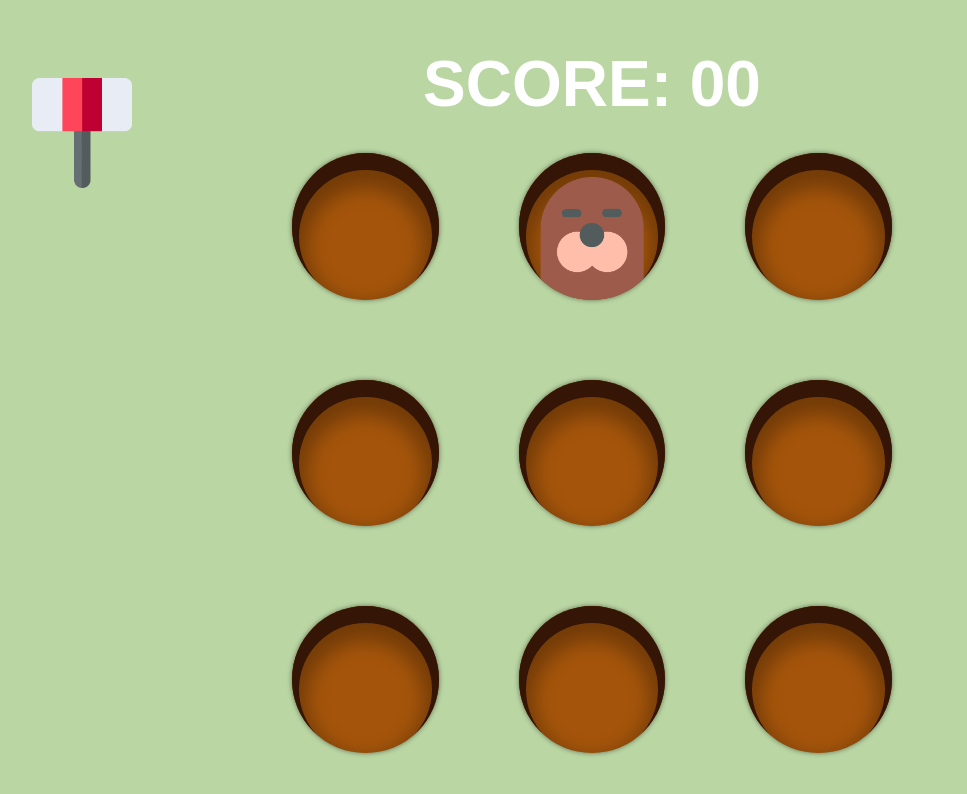
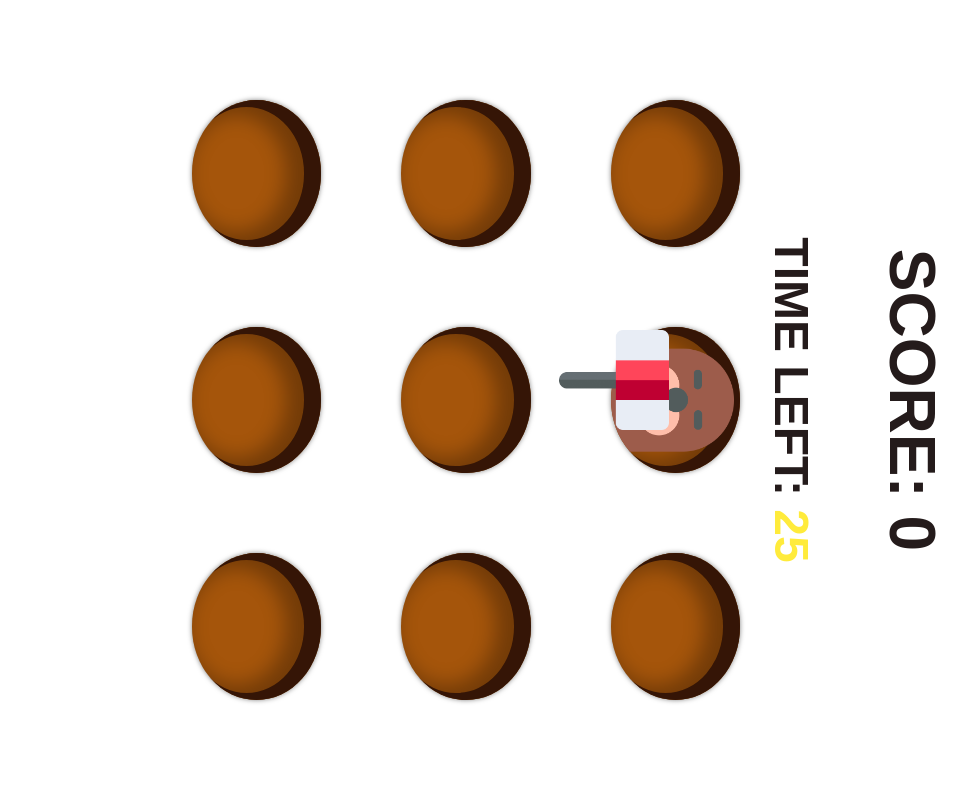
Before and after one commit to MB-44/whack-a-mole-game, a plain HTML site: page index.html in a window 1280 px wide. Shown: the whole page, without its empty margins (48-1015 px from the left). Drawn offline with Linux system fonts and the light colour scheme.

Commit message:
fixed to 90 degree angle

```diff
--- a/index.html
+++ b/index.html
@@ -1,14 +1,16 @@
 <!DOCTYPE html>
 <html lang="en">
 <head>
-    <meta charset="UTF-8">
-    <meta http-equiv="X-UA-Compatible" content="IE=edge">
-    <meta name="viewport" content="width=device-width, initial-scale=1.0">
-    <link rel="stylesheet" href="style.css">
-    <title>Document</title>
+  <meta charset="UTF-8" />
+  <meta http-equiv="X-UA-Compatible" content="IE=edge" />
+  <meta name="viewport" content="width=device-width, initial-scale=1.0" />
+  <link rel="stylesheet" href="style.css" />
+  <title>Whac A Mole - Rotated 90°</title>
 </head>
 <body>
+  <div class="game-wrapper">
     <h1 class="score">SCORE: <span>00</span></h1>
+    <h1 class="timer">TIME LEFT: <span class="time-left">30</span></h1>
     <div class="board">
       <div class="hole"></div>
       <div class="hole"></div>
@@ -21,6 +23,8 @@
       <div class="hole"></div>
     </div>
     <div class="cursor"></div>
+    <button id="tryAgainBtn" style="display: none;">Try Again</button>
+  </div>
 
   <script src="main.js"></script>
 </body>
--- a/main.js
+++ b/main.js
@@ -1,47 +1,117 @@
-const cursor = document.querySelector('.cursor')
-const holes = [...document.querySelectorAll('.hole')]
-const scoreEl = document.querySelector('.score span')
-let score = 0
+const cursor = document.querySelector('.cursor');
+const holes = [...document.querySelectorAll('.hole')];
+const scoreEl = document.querySelector('.score span');
+const timeLeftEl = document.querySelector('.time-left');
+const tryAgainBtn = document.getElementById('tryAgainBtn');
 
-const sound = new Audio("assets/smash.mp3")
+// Game variables
+let score = 0;
+let timeLeft = 30;
+const targetScore = 100;
+let countdownInterval = null;
+const sound = new Audio('assets/smash.mp3');
 
-function run(){
-    const i = Math.floor(Math.random() * holes.length)
-    const hole = holes[i]
-    let timer = null
+startGame();
 
-    const img = document.createElement('img')
-    img.classList.add('mole')
-    img.src = 'assets/mole.png'
+function run() {
+  if (timeLeft <= 0) return;
 
-    img.addEventListener('click', () => {
-        score += 10
-        sound.play()
-        scoreEl.textContent = score
-        img.src = 'assets/mole-whacked.png'
-        clearTimeout(timer)
-        setTimeout(() => {
-            hole.removeChild(img)
-            run()
-        }, 500)
-    })
+  const i = Math.floor(Math.random() * holes.length);
+  const hole = holes[i];
+  let timer = null;
 
-    hole.appendChild(img)
+  const img = document.createElement('img');
+  img.classList.add('mole');
+  img.src = 'assets/mole.png';
 
-    timer = setTimeout(() => {
-        hole.removeChild(img)
-        run()
-    }, 1500)
+  img.addEventListener('click', () => {
+    score += 10;
+    sound.play();
+    scoreEl.textContent = score;
+    img.src = 'assets/mole-whacked.png';
+    clearTimeout(timer);
+
+    if (score >= targetScore) {
+      endGame(true);
+      return;
+    }
+
+    setTimeout(() => {
+      hole.removeChild(img);
+      run();
+    }, 500);
+  });
+
+  hole.appendChild(img);
+
+  timer = setTimeout(() => {
+    if (hole.contains(img)) {
+      hole.removeChild(img);
+    }
+    run();
+  }, 1100);
 }
-run()
 
-window.addEventListener('mousemove', e => {
-    cursor.style.top = e.pageY + 'px'
-    cursor.style.left = e.pageX + 'px'
-})
+function startTimer() {
+  timeLeft = 30;
+  timeLeftEl.textContent = timeLeft;
+
+  countdownInterval = setInterval(() => {
+    timeLeft--;
+    timeLeftEl.textContent = timeLeft;
+
+    if (timeLeft <= 0) {
+      endGame(false);
+    }
+  }, 1000);
+}
+
+function startGame() {
+  score = 0;
+  scoreEl.textContent = score;
+  tryAgainBtn.style.display = 'none';
+
+  startTimer();
+  run();
+}
+
+function endGame(isWin) {
+  clearInterval(countdownInterval);
+
+  holes.forEach(hole => {
+    const mole = hole.querySelector('.mole');
+    if (mole) {
+      hole.removeChild(mole);
+    }
+  });
+
+  if (isWin) {
+    alert(`You reached ${score} points and won!`);
+  } else {
+    alert(`Time's up! Your final score is ${score}.`);
+  }
+
+  tryAgainBtn.style.display = 'block';
+}
+
+// "Try Again" button
+tryAgainBtn.addEventListener('click', () => {
+  startGame();
+});
+
+// Mouse events: remap coordinates after 90° rotation around center
+window.addEventListener('mousemove', (e) => {
+  // This is the basic formula for 90° clockwise rotation
+  const rotatedX = e.clientY;
+  const rotatedY = window.innerWidth - e.clientX;
+
+  cursor.style.left = rotatedX + 'px';
+  cursor.style.top = rotatedY + 'px';
+});
+
 window.addEventListener('mousedown', () => {
-    cursor.classList.add('active')
-})
+  cursor.classList.add('active');
+});
 window.addEventListener('mouseup', () => {
-    cursor.classList.remove('active')
-})
+  cursor.classList.remove('active');
+});
--- a/style.css
+++ b/style.css
@@ -1,70 +1,97 @@
-*{
+html, body {
     margin: 0;
     padding: 0;
+    width: 100%;
+    height: 100%;
+    overflow: hidden;
+
+    font-family: Arial, Helvetica, sans-serif;
+    background-color: #ffffff;
+    color: #241b1b;
   }
-html, body{
-    height: 100%;
-}
-body{
-    font-family: Arial, Helvetica, sans-serif;
-    background-color: rgb(186, 214, 163);
-    color: #fff;
+
+  .game-wrapper {
+    width: 100vw;
+    height: 100vh;
+
     display: flex;
     flex-direction: column;
     justify-content: center;
     align-items: center;
-    overflow: hidden;
+
+    transform: rotate(90deg);
+    transform-origin: center center;
   }
-.score{
+
+  .score {
     font-size: 4em;
-    margin-bottom: .5em;
+    margin-bottom: 0.5em;
   }
-.board{
+  .timer {
+    font-size: 3em;
+    margin: 0.5em 0;
+  }
+  .time-left {
+    color: #ffeb3b;
+  }
+
+  .board {
+    width: 600px;
     height: 600px;
-    width: 600px;
     display: grid;
     grid-template-columns: repeat(3, 1fr);
     grid-template-rows: repeat(3, 1fr);
     gap: 80px;
   }
-.hole{
+  .hole {
     background-color: rgb(165, 85, 11);
     border-radius: 50%;
-    box-shadow: inset 0 10px 0 7px rgb(53, 21, 6),
-                inset 0 20px 20px 15px rgba(0, 0, 0, .3),
-                0 0 5px rgba(0, 0, 0, .5);
+    box-shadow:
+      inset 0 10px 0 7px rgb(53, 21, 6),
+      inset 0 20px 20px 15px rgba(0, 0, 0, 0.3),
+      0 0 5px rgba(0, 0, 0, 0.5);
     position: relative;
     overflow: hidden;
   }
-.hole .mole{
+  .hole .mole {
     width: 70%;
     position: absolute;
     left: 50%;
     transform: translateX(-50%);
     bottom: 0;
-    animation: rise .3s ease-out;
+    animation: rise 0.3s ease-out;
   }
   @keyframes rise {
-    0%{
+    0% {
       transform: translateX(-50%) translateY(100%);
     }
-    100%{
+    100% {
       transform: translateX(-50%) translateY(0);
     }
   }
 
-.cursor{
+  .cursor {
+    position: absolute;
+    width: 100px;
     height: 110px;
-    width: 100px;
-    position: absolute;
-    top: 100px;
-    left: 100px;
-    background-image: url('assets/hammer.png');
+    background-image: url("assets/hammer.png");
     background-size: 100% 100%;
+    pointer-events: none;
     transform: translate(-20%, -20%);
-    transition: transform .1s;
-    pointer-events: none;
+    transition: transform 0.1s;
   }
-.cursor.active{
+  .cursor.active {
     transform: translate(-20%, -20%) rotate(-45deg);
   }
+
+  #tryAgainBtn {
+    position: absolute;
+    bottom: 50px;
+    left: 50%;
+    transform: translateX(-50%);
+    display: none;
+    background-color: #222;
+    color: #fff;
+    padding: 1em;
+    font-size: 1em;
+  }
```
Lines whose indentation alone changed are shown as unchanged.
